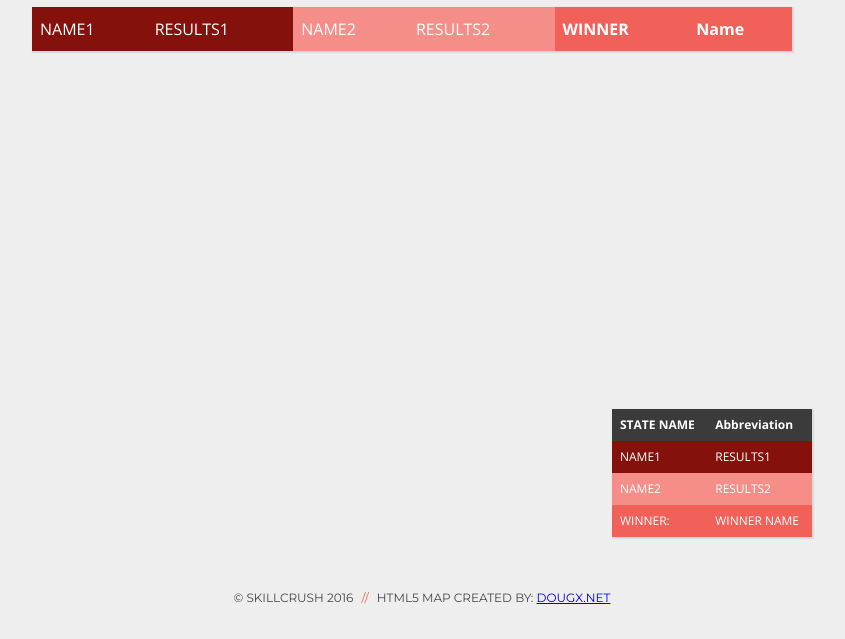
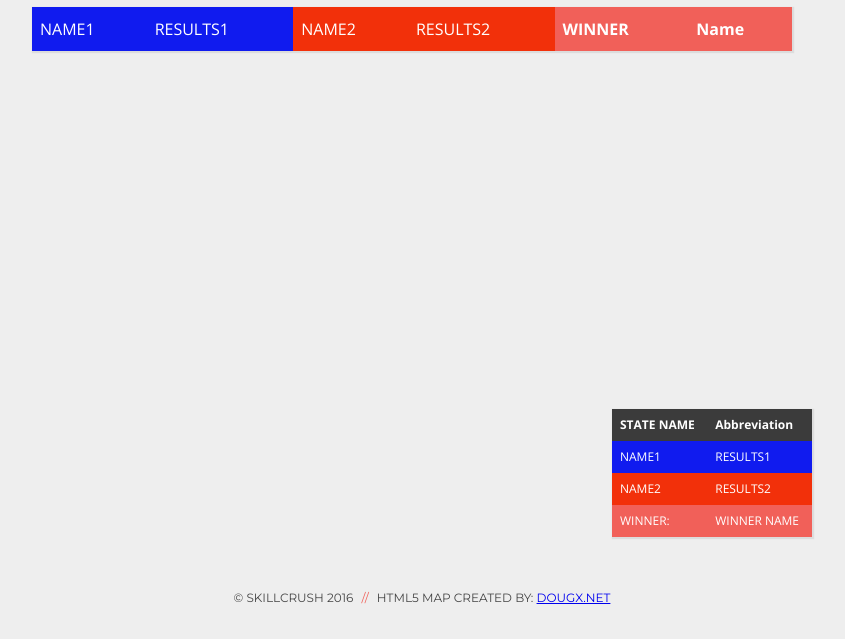
Before and after one commit to ashaglenn/2020presidentialelection, a plain HTML site: page index.html in a window 1280 px wide. Shown: the part 161-800 px from the top of the page, without its empty margins (218-1063 px from the left). Drawn offline with nearby package versions, Linux system fonts and the light colour scheme; a script that the page names is missing.

Commit message:
Update style.css

```diff
--- a/style.css
+++ b/style.css
@@ -72,11 +72,11 @@ th, td {
   color: white;
 }
 .name-1 {
-  background-color: rgb(132,17,11);
+  background-color: rgb(16, 27, 239);
   color: white;
 }
 .name-2 {
-  background-color: rgb(245, 141, 136);
+  background-color: rgb(242, 48, 10);
   color: white;
 }
 .winner {
```
